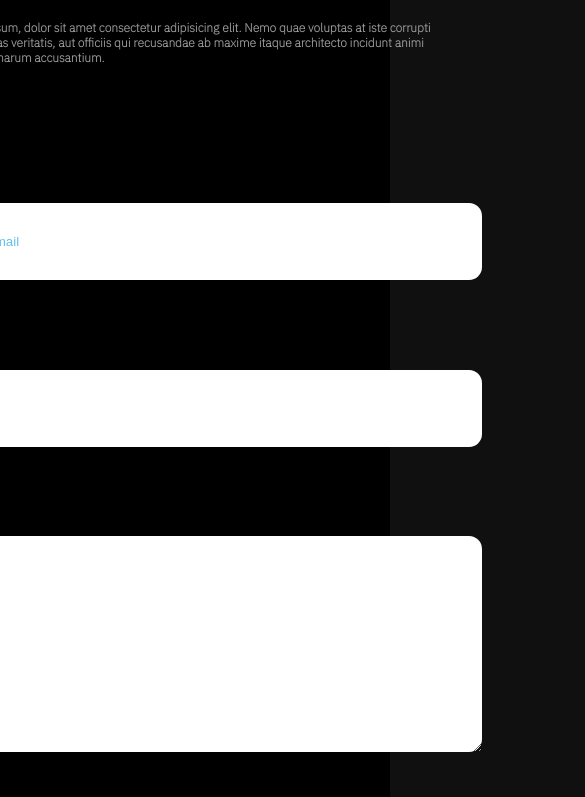
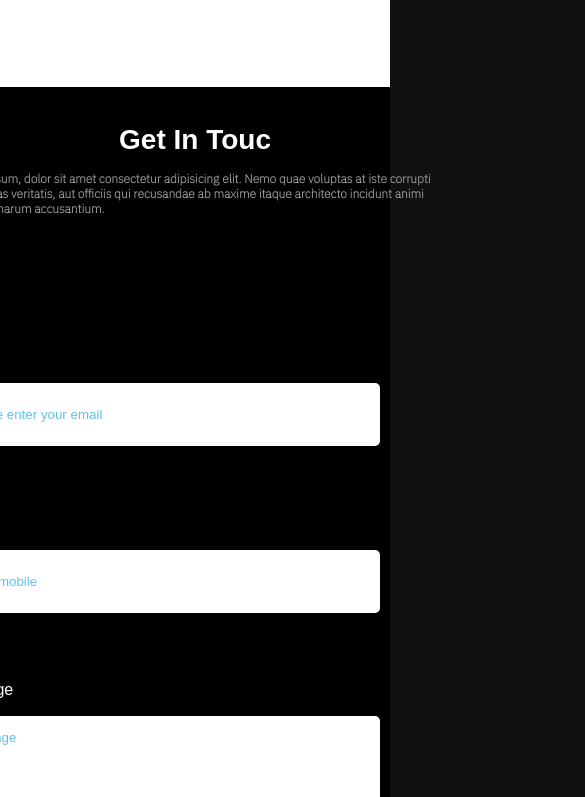
Before and after one commit to DakhchOussama/portfolio, a Next.js app: page / in a window 390 px wide. Shown: the part 3687-4484 px from the top of the page, 585 px wide, since content can reach past the window. Built offline with nearby package versions, Linux system fonts and the light colour scheme; a web font is replaced by a local one.

Commit message:
finish build of GetinTouch component and add a new education data

```diff
--- a/src/app/Components/Education.tsx
+++ b/src/app/Components/Education.tsx
@@ -25,12 +25,12 @@ export default function Education(){
         </div>,
         <div className="education-information">
             <div className="education-img">
-                <img></img>
+                <img src="sidibn (1).png"></img>
             </div>
             <div className="education-para">
-                <h2>School of Software Engineering 1337</h2>
+                <h2>École Supérieure de Technologie</h2>
                 <p>Lorem ipsum dolor sit amet consectetur adipisicing elit. Totam inventore voluptas, quis cum enim consequuntur quasi veniam provident vel accusantium ratione aspernatur, animi earum ab possimus quia! Commodi, similique delectus!</p>
-                <a>Know more</a>
+                <a href="https://www.estsb.ucd.ac.ma/">Know more</a>
             </div>
         </div>,
         <div className="education-information">
--- a/src/app/globals.css
+++ b/src/app/globals.css
@@ -372,7 +372,7 @@ nav{
 }
 
 .feedbacks {
-  height: calc(21cm + 24px);
+  height: calc(25cm + 24px);
   display: flex;
   justify-content: center;
 }
@@ -465,9 +465,7 @@ nav{
 
 .container-quote {
   position: relative;
-  /* top: -4px; */
-  /* border: 0px; */
-  bottom: 89px;
+  bottom: 114px;
   left: 21px;
 }
 
@@ -643,7 +641,6 @@ nav{
   align-items: center;
   justify-content: center;
   margin-left: 106px;
-  /* margin-right: 40px; */
 }
 
 .GetInTouc-input {
@@ -659,7 +656,7 @@ nav{
   height: 77px;
   width: 76%;
   display: flex;
-  border-radius: 13px;
+  border-radius: 5px;
   border: none;
   outline: none;
   margin-top: 17px;
@@ -675,7 +672,8 @@ nav{
 .GetInTouc-input label {
   font-family: 'Arial';
   color: white;
-  font-size: 18px;
+  font-size: 16px;
+  margin-left: 14px;
 }
 
 .GetInTouc-buttom {
@@ -696,11 +694,21 @@ nav{
   align-items: center;
   justify-content: center;
   border-radius: 50px;
+  cursor: pointer;
 }
 
 .submit-button a{
   color: white;
   font-family: 'Arial', sans-serif;
+}
+
+.submit-button:hover{
+  border: 1px solid #23a6dd;
+  background: black;
+}
+
+.submit-button:hover a{
+  color: #09adf3;
 }
 
 #GetInTouc-message{
@@ -761,11 +769,22 @@ nav{
     top: 0px;
   }
   .container-quote{
-    bottom: 79px;
+    bottom: 106px;
   }
   #right-bottom {
     top: -10px;
-}
+  }
+  .GetInTouc-container {
+    width: 18cm;
+    align-items: flex-start;
+    margin-left: 0;
+  }
+  .GetInTouc-input input, .GetInTouc-input textarea{
+  width: 100%;
+  }
+  .GetInTouc-input {
+      width: 85%;
+  }
 }
 
 @media screen and (max-width: 1236px) {
@@ -924,7 +943,30 @@ nav{
   }
   .education-header h1 {
     font-size: 28px;
-}
+  }
+  .GetInTouc-input input{
+      height: 63px;
+  }
+  .GetInTouc-input textarea{
+      height: 160px;
+  }
+  .GetInTouc-buttom {
+    width: 31%;
+    height: 7%;
+    margin-left: 0;
+  }
+  .submit-button {
+    height: 48px;
+    width: 188px;
+  }
+  .GetInTouc-input input, .GetInTouc-input textarea{
+    width: 100%;
+  }
+  .GetInTouc-container{
+    width: 13cm;
+    margin-right: 40px;
+    margin-left: 10px;
+  }
 }
 
 @media screen and (max-width: 585px){
```
Also changed, not shown: public/sidibn (1).png (added), public/sidibn.png (added).
